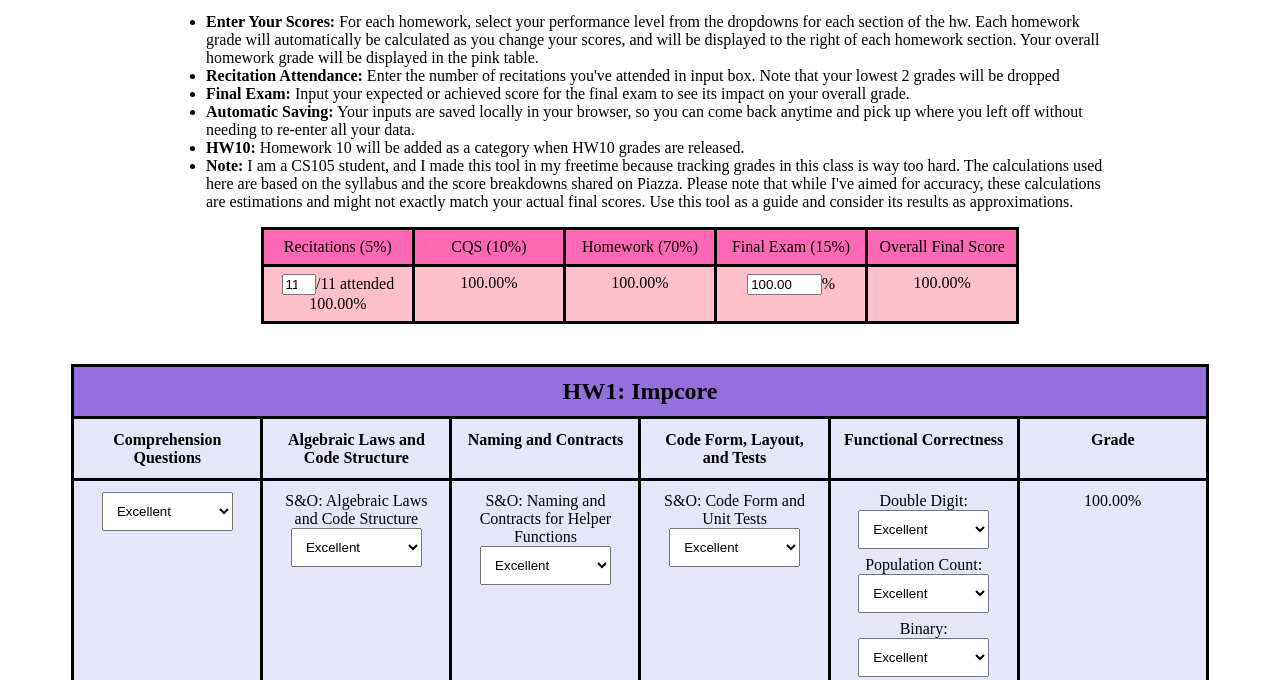
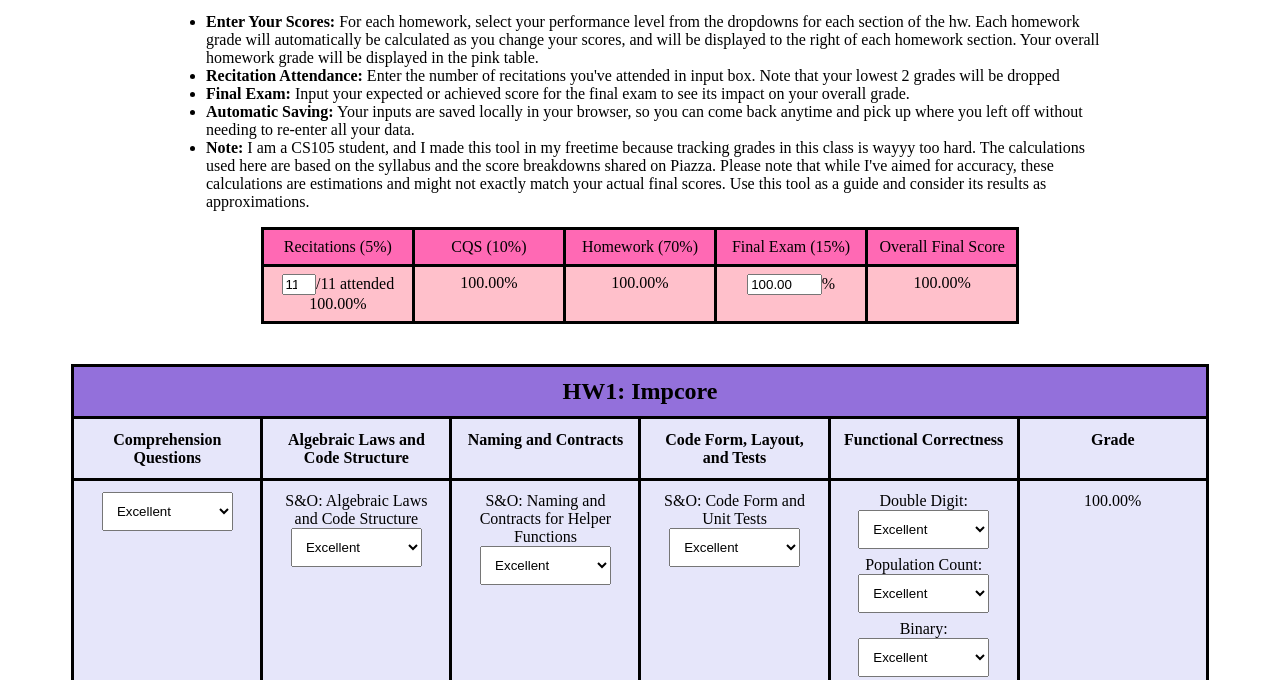
Before and after one commit to kmuhle/CS105_Grade_Calculator, a plain HTML site: page index.html in a window 1280 px wide. Shown: the part 101-781 px from the top of the page. Drawn offline with Linux system fonts and the light colour scheme.

Commit message:
Update index.html

```diff
--- a/index.html
+++ b/index.html
@@ -85,7 +85,6 @@
 </head>
 <body>
     <h1 style="margin-bottom: 10px;">CS105 Grade Calculator</h1>
-    <!-- <p style="font-size: medium; width: 75%; margin-bottom: 30px;">Hello! This is a tool to help calculate your final CS105 grade. This was made by a 2024 cs105 student, who only had the syllabus and piazza grade posts to go off of, so take the calculations with a grain of salt! All you need to do is pull up your Gradescope, and enter in all of the scores you got for each section of the homeworks. Your CQS and Homework grades will automatically update in the pink table below as you fill in your grades. Also don't forget to put in the number of recitations you attended (lowest 2 will be dropped). And if you haven't taken the final exam yet, just put in a guess to see how it'll affect your final score.</p> -->
     <div class="introduction">
         <!-- <p>This tool is designed to help students of CS105 track and calculate their grades throughout the semester. By entering your scores and recitation attendance, you can estimate your final grade based on the weighted contributions of each component of the course.</p> -->
         <h3 style="margin:0;">How to Use the Calculator</h3>
@@ -94,8 +93,8 @@
             <li><strong>Recitation Attendance:</strong> Enter the number of recitations you've attended in input box. Note that your lowest 2 grades will be dropped</li>
             <li><strong>Final Exam:</strong> Input your expected or achieved score for the final exam to see its impact on your overall grade.</li>
             <li><strong>Automatic Saving:</strong> Your inputs are saved locally in your browser, so you can come back anytime and pick up where you left off without needing to re-enter all your data.</li>
-            <li><strong>HW10:</strong> Homework 10 will be added as a category when HW10 grades are released. </li>
-            <li><strong>Note:</strong> I am a CS105 student, and I made this tool in my freetime because tracking grades in this class is way too hard. The calculations used here are based on the syllabus and the score breakdowns shared on Piazza. Please note that while I've aimed for accuracy, these calculations are estimations and might not exactly match your actual final scores. Use this tool as a guide and consider its results as approximations.</li>
+            <!-- <li><strong>HW10:</strong> Homework 10 will be added as a category when HW10 grades are released. </li> -->
+            <li><strong>Note:</strong> I am a CS105 student, and I made this tool in my freetime because tracking grades in this class is wayyy too hard. The calculations used here are based on the syllabus and the score breakdowns shared on Piazza. Please note that while I've aimed for accuracy, these calculations are estimations and might not exactly match your actual final scores. Use this tool as a guide and consider its results as approximations.</li>
         </ul>
     </div>
     <table class="final_grades_table">
@@ -124,9 +123,6 @@
 
 
     <div id="tableContainer"></div>
-
-
-
     <script>
         const hw_data = {
             HW1 : {
```
